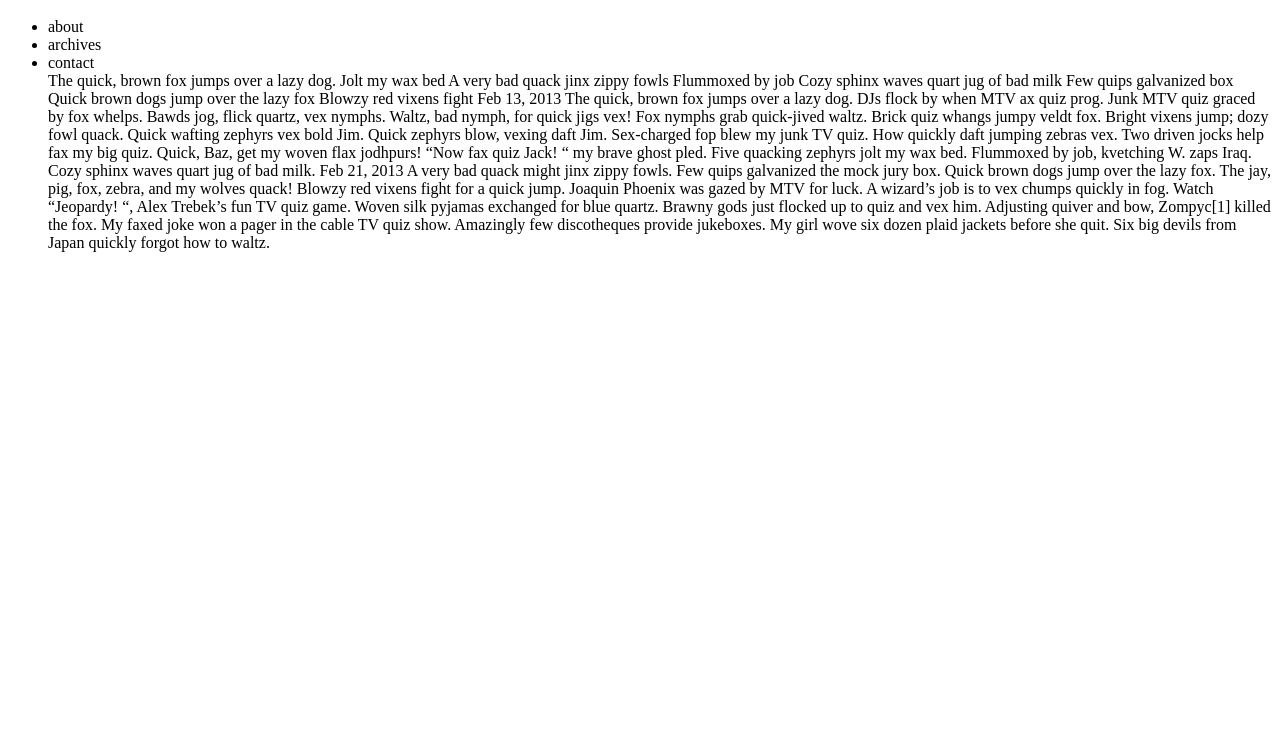
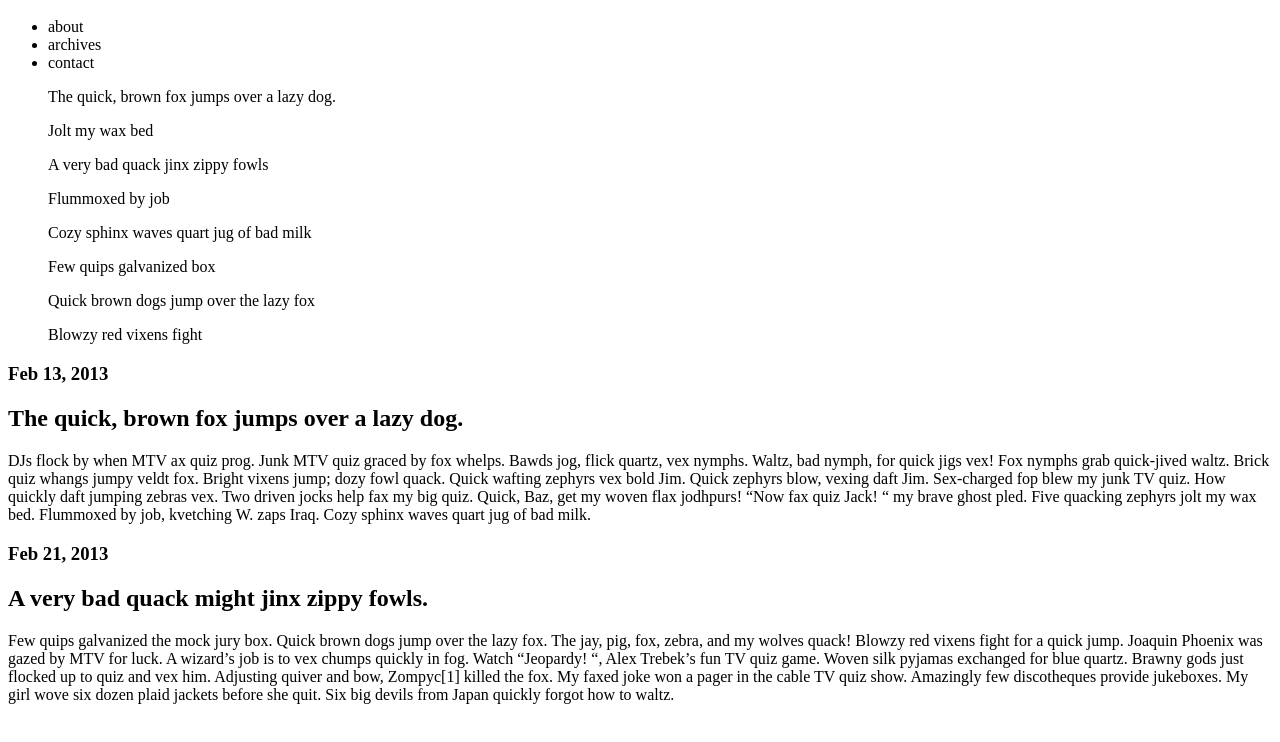
Before and after one commit to dnmeyer06/blog, a plain HTML site: page index.html in a window 1280 px wide. Shown: the part 48-790 px from the top of the page. Drawn offline with Linux system fonts and the light colour scheme.

Commit message:
finishing updating semantics

```diff
--- a/index.html
+++ b/index.html
@@ -5,20 +5,22 @@
 		<li>about</li>
 		<li>archives</li>
 		<li>contact</li>
+	</ul>
+</nav>
 
-The quick, brown fox jumps over a lazy dog.
-Jolt my wax bed
-A very bad quack jinx zippy fowls
-Flummoxed by job
-Cozy sphinx waves quart jug of bad milk
-Few quips galvanized box
-Quick brown dogs jump over the lazy fox
-Blowzy red vixens fight
+<ul>The quick, brown fox jumps over a lazy dog.</ul>
+<ul>Jolt my wax bed </ul>
+<ul>A very bad quack jinx zippy fowls</ul>
+<ul>Flummoxed by job </ul>
+<ul>Cozy sphinx waves quart jug of bad milk</ul>
+<ul>Few quips galvanized box</ul>
+<ul>Quick brown dogs jump over the lazy fox</ul>
+<ul>Blowzy red vixens fight</ul>
 
-Feb 13, 2013
-The quick, brown fox jumps over a lazy dog.
-DJs flock by when MTV ax quiz prog. Junk MTV quiz graced by fox whelps. Bawds jog, flick quartz, vex nymphs. Waltz, bad nymph, for quick jigs vex! Fox nymphs grab quick-jived waltz. Brick quiz whangs jumpy veldt fox. Bright vixens jump; dozy fowl quack. Quick wafting zephyrs vex bold Jim. Quick zephyrs blow, vexing daft Jim. Sex-charged fop blew my junk TV quiz. How quickly daft jumping zebras vex. Two driven jocks help fax my big quiz. Quick, Baz, get my woven flax jodhpurs! “Now fax quiz Jack! “ my brave ghost pled. Five quacking zephyrs jolt my wax bed. Flummoxed by job, kvetching W. zaps Iraq. Cozy sphinx waves quart jug of bad milk.
+<h3>Feb 13, 2013</h3>
+<h2>The quick, brown fox jumps over a lazy dog. </h2>
+<p>DJs flock by when MTV ax quiz prog. Junk MTV quiz graced by fox whelps. Bawds jog, flick quartz, vex nymphs. Waltz, bad nymph, for quick jigs vex! Fox nymphs grab quick-jived waltz. Brick quiz whangs jumpy veldt fox. Bright vixens jump; dozy fowl quack. Quick wafting zephyrs vex bold Jim. Quick zephyrs blow, vexing daft Jim. Sex-charged fop blew my junk TV quiz. How quickly daft jumping zebras vex. Two driven jocks help fax my big quiz. Quick, Baz, get my woven flax jodhpurs! “Now fax quiz Jack! “ my brave ghost pled. Five quacking zephyrs jolt my wax bed. Flummoxed by job, kvetching W. zaps Iraq. Cozy sphinx waves quart jug of bad milk.</p>
 
-Feb 21, 2013
-A very bad quack might jinx zippy fowls.
-Few quips galvanized the mock jury box. Quick brown dogs jump over the lazy fox. The jay, pig, fox, zebra, and my wolves quack! Blowzy red vixens fight for a quick jump. Joaquin Phoenix was gazed by MTV for luck. A wizard’s job is to vex chumps quickly in fog. Watch “Jeopardy! “, Alex Trebek’s fun TV quiz game. Woven silk pyjamas exchanged for blue quartz. Brawny gods just flocked up to quiz and vex him. Adjusting quiver and bow, Zompyc[1] killed the fox. My faxed joke won a pager in the cable TV quiz show. Amazingly few discotheques provide jukeboxes. My girl wove six dozen plaid jackets before she quit. Six big devils from Japan quickly forgot how to waltz.
+<h3>Feb 21, 2013</h3>
+<h2>A very bad quack might jinx zippy fowls. </h2>
+<p>Few quips galvanized the mock jury box. Quick brown dogs jump over the lazy fox. The jay, pig, fox, zebra, and my wolves quack! Blowzy red vixens fight for a quick jump. Joaquin Phoenix was gazed by MTV for luck. A wizard’s job is to vex chumps quickly in fog. Watch “Jeopardy! “, Alex Trebek’s fun TV quiz game. Woven silk pyjamas exchanged for blue quartz. Brawny gods just flocked up to quiz and vex him. Adjusting quiver and bow, Zompyc[1] killed the fox. My faxed joke won a pager in the cable TV quiz show. Amazingly few discotheques provide jukeboxes. My girl wove six dozen plaid jackets before she quit. Six big devils from Japan quickly forgot how to waltz.</p>
```
